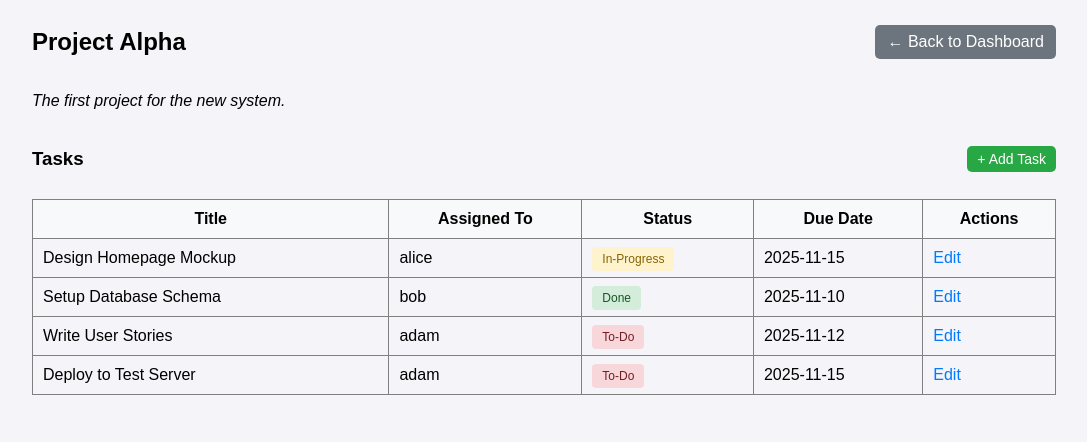
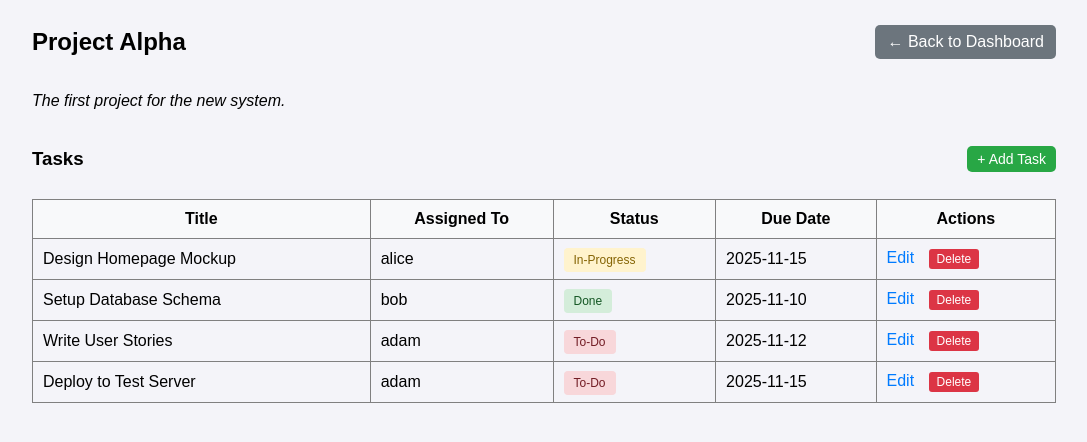
Before and after one commit to Meynok/cs665-project1, a Flask app: page /project/101 in a window 1280 px wide. Shown: the part 183-625 px from the top of the page, without its empty margins (96-1183 px from the left). Run offline with Flask 3, Linux system fonts and the light colour scheme; a user stored in the database is signed in; data comes from the database, SQL or seed files in the repository; both versions use the stored data as it was after the commit.

Commit message:
Added delete functionality to tasks and projects

```diff
--- a/app.py
+++ b/app.py
@@ -391,5 +391,88 @@ def edit_task(task_id):
     return render_template('edit_task.html', task=task, members=members)
 
 
+@app.route('/project/<int:project_id>/delete', methods=('POST',))
+def delete_project(project_id):
+    """
+    Handles the deletion of a project.
+    Only Owners or Admins can delete a project.
+    """
+    if 'user_id' not in session:
+        return redirect(url_for('login'))
+
+    user_id = session['user_id']
+    connection = get_db_connection()
+
+    project = connection.execute('SELECT * FROM projects WHERE project_id = ?', (project_id,)).fetchone()
+
+    if project is None:
+        connection.close()
+        flash('Project not found.')
+        return redirect(url_for('dashboard'))
+
+    if project['owner_id'] != user_id and session.get('is_admin') != 1:
+        connection.close()
+        flash('You do not have permission to delete this project.')
+        return redirect(url_for('dashboard'))
+
+    # Manual cascade delete
+    connection.execute(
+        'DELETE FROM comments WHERE task_id IN (SELECT task_id FROM tasks WHERE project_id = ?)',
+        (project_id,)
+    )
+    # Delete tasks
+    connection.execute('DELETE FROM tasks WHERE project_id = ?', (project_id,))
+    # Delete members
+    connection.execute('DELETE FROM project_members WHERE project_id = ?', (project_id,))
+    # Delete project
+    connection.execute('DELETE FROM projects WHERE project_id = ?', (project_id,))
+
+    connection.commit()
+    connection.close()
+    flash('Project deleted successfully!')
+    return redirect(url_for('dashboard'))
+
+
+@app.route('/task/<int:task_id>/delete', methods=('POST',))
+def delete_task(task_id):
+    """
+    Handles the deletion of a task.
+    """
+    if 'user_id' not in session:
+        return redirect(url_for('login'))
+
+    user_id = session['user_id']
+    connection = get_db_connection()
+
+    task = connection.execute('SELECT * FROM tasks WHERE task_id = ?', (task_id,)).fetchone()
+
+    if task is None:
+        connection.close()
+        flash('Task not found.')
+        return redirect(url_for('dashboard'))
+
+    project_id = task['project_id']
+
+    member = connection.execute(
+        'SELECT * FROM project_members WHERE project_id = ? AND user_id = ?',
+        (project_id, user_id)
+    ).fetchone()
+
+    if member is None and session.get('is_admin') != 1:
+        connection.close()
+        flash('You do not have permission to delete this task.')
+        return redirect(url_for('dashboard'))
+
+    # Delete comments on this task
+    connection.execute('DELETE FROM comments WHERE task_id = ?', (task_id,))
+    # Delete task
+    connection.execute('DELETE FROM tasks WHERE task_id = ?', (task_id,))
+
+    connection.commit()
+    connection.close()
+    flash('Task deleted successfully!')
+    return redirect(url_for('view_project', project_id=project_id))
+
+
 if __name__ == '__main__':
     app.run(debug=True)
--- a/templates/dashboard.html
+++ b/templates/dashboard.html
@@ -25,7 +25,11 @@
                         <td>{{ project['role'] }}</td>
                         <td>{{ project['created_at'] }}</td>
                         <td>
-                            <a href="{{ url_for('view_project', project_id=project['project_id']) }}" style="color: #007bff; text-decoration: none;">View</a>
+                            <a href="{{ url_for('view_project', project_id=project['project_id']) }}" style="color: #007bff; text-decoration: none; margin-right: 10px;">View</a>
+
+                            <form action="{{ url_for('delete_project', project_id=project['project_id']) }}" method="post" style="display:inline;" onsubmit="return confirm('Are you sure you want to delete this project? This cannot be undone.');">
+                                <button type="submit" style="background-color: #dc3545; color: white; border: none; padding: 5px 10px; border-radius: 3px; cursor: pointer;">Delete</button>
+                            </form>
                         </td>
                     </tr>
                 {% endfor %}
--- a/templates/project_details.html
+++ b/templates/project_details.html
@@ -40,7 +40,11 @@
                         </td>
                         <td>{{ task['due_date'] }}</td>
                         <td>
-                            <a href="{{ url_for('edit_task', task_id=task['task_id']) }}" style="color: #007bff; text-decoration: none;">Edit</a>
+                            <a href="{{ url_for('edit_task', task_id=task['task_id']) }}" style="color: #007bff; text-decoration: none; margin-right: 10px;">Edit</a>
+
+                            <form action="{{ url_for('delete_task', task_id=task['task_id']) }}" method="post" style="display:inline;" onsubmit="return confirm('Delete this task?');">
+                                <button type="submit" style="background-color: #dc3545; color: white; border: none; padding: 3px 8px; border-radius: 3px; cursor: pointer; font-size: 12px;">Delete</button>
+                            </form>
                         </td>
                     </tr>
                 {% endfor %}
```
Also changed, not shown: fake_db.db.
